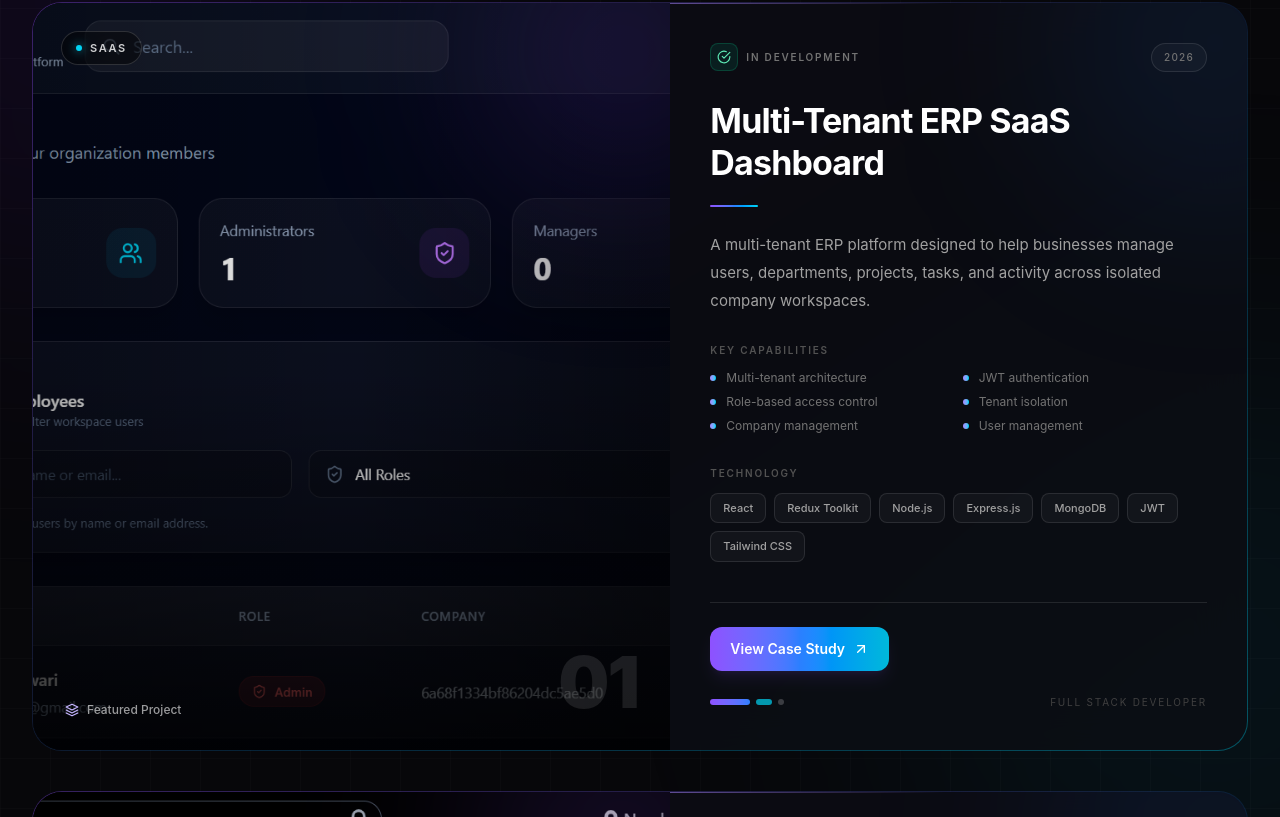
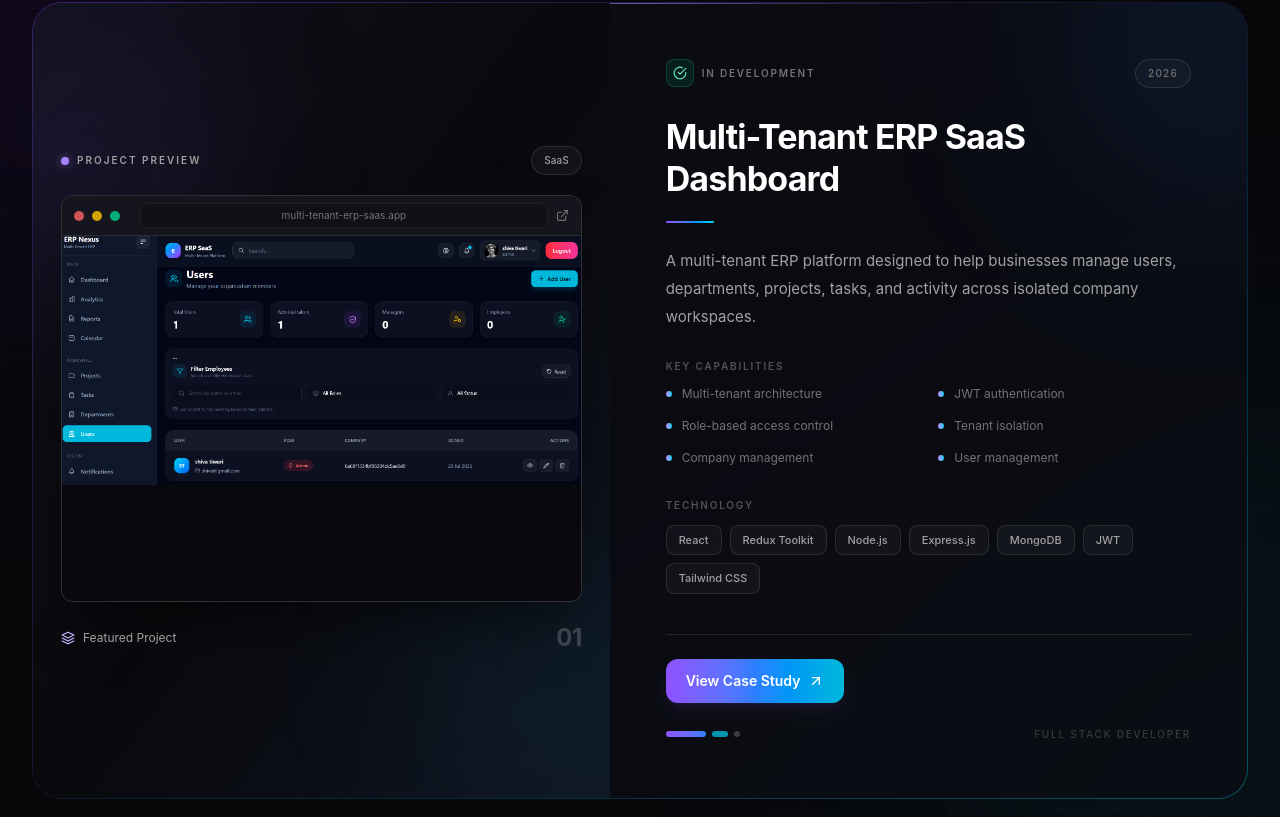
Before and after one commit to mishrakajal2200/potfolio-project, a React (Vite) app in the folder client/: page / in a window 1280 px wide. Shown: the part 3243-4060 px from the top of the page. Built offline with nearby package versions, Linux system fonts and the light colour scheme.

Commit message:
updated code on 22 oct

```diff
--- a/client/src/components/home/FeaturedProjects.jsx
+++ b/client/src/components/home/FeaturedProjects.jsx
@@ -72,80 +72,97 @@ function FeaturedProjects() {
                   {/* Top glow */}
                   <div className="pointer-events-none absolute left-1/4 right-1/4 top-0 h-px bg-gradient-to-r from-transparent via-violet-400 to-transparent opacity-60" />
 
-                  <div className="grid lg:grid-cols-[1.05fr_0.95fr]">
+                  <div className="grid lg:grid-cols-[0.95fr_1.05fr]">
                     {/* =========================
                         PROJECT VISUAL
                     ========================== */}
-                    <div className="relative min-h-[360px] overflow-hidden bg-[#09090d] sm:min-h-[450px] lg:min-h-[520px]">
-                      {/* Image */}
+
+{/* PROJECT VISUAL */}
+<div className="group/preview relative flex min-h-[340px] flex-col justify-center overflow-hidden bg-gradient-to-br from-[#11111b] via-[#09090d] to-[#101522] p-4 sm:min-h-[430px] sm:p-6 lg:min-h-[520px] lg:p-7">
+  {/* Ambient glow */}
+  <div className="pointer-events-none absolute -left-16 top-10 h-56 w-56 rounded-full bg-violet-500/15 blur-[100px]" />
+  <div className="pointer-events-none absolute -right-16 bottom-0 h-56 w-56 rounded-full bg-cyan-500/10 blur-[100px]" />
+
+  {/* Preview header */}
+  <div className="relative z-10 mb-5 flex items-center justify-between gap-3">
+    <div className="flex items-center gap-2">
+      <span className="h-2 w-2 rounded-full bg-violet-400 shadow-[0_0_10px_rgba(167,139,250,0.6)]" />
+      <span className="text-[10px] font-semibold uppercase tracking-[0.2em] text-neutral-400">
+        Project Preview
+      </span>
+    </div>
+
+    <span className="rounded-full border border-white/10 bg-white/[0.04] px-3 py-1.5 text-[10px] font-medium text-neutral-400">
+      {project.category}
+    </span>
+  </div>
+
+  {/* Browser-style screenshot frame */}
+  <div className="relative z-10 overflow-hidden rounded-xl border border-white/15 bg-[#0c0c12] shadow-2xl shadow-black/50 transition-all duration-500 group-hover/preview:-translate-y-1 group-hover/preview:border-violet-400/40">
+    {/* Browser toolbar */}
+    <div className="flex h-10 items-center gap-2 border-b border-white/10 bg-[#15151d] px-3">
+      <span className="h-2.5 w-2.5 rounded-full bg-red-400/80" />
+      <span className="h-2.5 w-2.5 rounded-full bg-yellow-400/80" />
+      <span className="h-2.5 w-2.5 rounded-full bg-emerald-400/80" />
+
+      <div className="ml-3 flex min-w-0 flex-1 items-center justify-center rounded-md border border-white/[0.06] bg-black/20 px-3 py-1">
+        <span className="truncate text-[10px] text-neutral-500">
+          {project.slug}.app
+        </span>
+      </div>
+
+      <FiExternalLink className="shrink-0 text-neutral-500" size={13} />
+    </div>
+
+    {/* Complete screenshot without cropping */}
+    <div className="flex h-[240px] items-center justify-center overflow-hidden bg-[#09090d] sm:h-[320px] lg:h-[365px]">
       {project.image ? (
         <motion.img
           src={project.image}
-                          alt={`${project.title} preview`}
-                          className="absolute inset-0 h-full w-full object-cover"
-                          whileHover={{ scale: 1.045 }}
-                          transition={{
-                            duration: 0.8,
-                            ease: "easeOut",
-                          }}
+          alt={`${project.title} full project screenshot`}
+          loading="lazy"
+          className="block h-full w-full object-contain object-top"
+          whileHover={{ scale: 1.015 }}
+          transition={{ duration: 0.4, ease: "easeOut" }}
         />
       ) : (
-                        <div className="absolute inset-0 flex items-center justify-center">
-                          <div className="text-center">
-                            <div className="text-6xl font-black tracking-tight text-white/90">
+        <div className="flex h-full w-full flex-col items-center justify-center">
+          <FiLayers className="mb-4 text-violet-300" size={36} />
+
+          <span className="text-4xl font-bold tracking-tight text-white/80">
             {project.title
               .split(" ")
               .map((word) => word[0])
               .join("")
               .slice(0, 3)}
+          </span>
+
+          <span className="mt-3 text-[10px] uppercase tracking-[0.2em] text-neutral-500">
+            Project preview coming soon
+          </span>
+        </div>
+      )}
+    </div>
   </div>
 
-                            <p className="mt-3 text-xs uppercase tracking-[0.2em] text-neutral-600">
-                              Project Preview
-                            </p>
+  {/* Bottom preview metadata */}
+  <div className="relative z-10 mt-5 flex items-center justify-between gap-4">
+    <div className="flex items-center gap-2 text-xs text-neutral-400">
+      <FiLayers className="shrink-0 text-violet-300" size={14} />
+      <span>Featured Project</span>
     </div>
-                        </div>
-                      )}
 
-                      {/* Image overlays */}
-                      <div className="pointer-events-none absolute inset-0 bg-gradient-to-r from-black/20 via-transparent to-black/40" />
-
-                      <div className="pointer-events-none absolute inset-0 bg-gradient-to-t from-black/80 via-black/10 to-transparent" />
-
-                      {/* Ambient project glow */}
-                      <div className="pointer-events-none absolute -right-20 -top-20 h-64 w-64 rounded-full bg-violet-500/20 blur-[100px] transition-all duration-700 group-hover:bg-violet-500/30" />
-
-                      {/* Category */}
-                      <div className="absolute left-5 top-5 sm:left-7 sm:top-7">
-                        <div className="flex items-center gap-2 rounded-full border border-white/15 bg-black/45 px-3.5 py-2 backdrop-blur-xl">
-                          <span className="h-1.5 w-1.5 rounded-full bg-cyan-400 shadow-[0_0_10px_rgba(34,211,238,0.8)]" />
-
-                          <span className="text-[11px] font-semibold uppercase tracking-[0.15em] text-white/80">
-                            {project.category}
+    <span className="text-2xl font-bold tracking-tight text-white/20">
+      {String(index + 1).padStart(2, "0")}
     </span>
   </div>
 </div>
 
-                      {/* Project number */}
-                      <div className="absolute bottom-6 right-6 sm:bottom-8 sm:right-8">
-                        <span className="text-6xl font-black tracking-tight text-white/10 transition-colors duration-500 group-hover:text-white/20 sm:text-7xl">
-                          {String(index + 1).padStart(2, "0")}
-                        </span>
-                      </div>
-
-                      {/* Visual bottom label */}
-                      <div className="absolute bottom-6 left-6 sm:bottom-8 sm:left-8">
-                        <div className="flex items-center gap-2 text-xs font-medium text-white/60">
-                          <FiLayers size={14} className="text-violet-300" />
-                          <span>Featured Project</span>
-                        </div>
-                      </div>
-                    </div>
 
                     {/* =========================
                         PROJECT CONTENT
                     ========================== */}
-                    <div className="relative flex flex-col justify-between p-6 sm:p-8 lg:p-10">
+                    <div className="relative flex flex-col justify-between p-6 sm:p-9 lg:p-12 xl:p-14">
                       {/* Decorative glow */}
                       <div className="pointer-events-none absolute -right-32 top-[-120px] h-80 w-80 rounded-full bg-blue-500/10 blur-[100px]" />
 
@@ -190,7 +207,7 @@ function FeaturedProjects() {
                               Key capabilities
                             </p>
 
-                            <div className="grid gap-2 sm:grid-cols-2">
+                            <div className="grid gap-x-5 gap-y-4 sm:grid-cols-2">
                               {project.features
                                 .slice(0, 6)
                                 .map((feature) => (
```
Also changed, not shown: 2 other files (tests, documents, lock files or other folders). Lines whose indentation alone changed are shown as unchanged.
